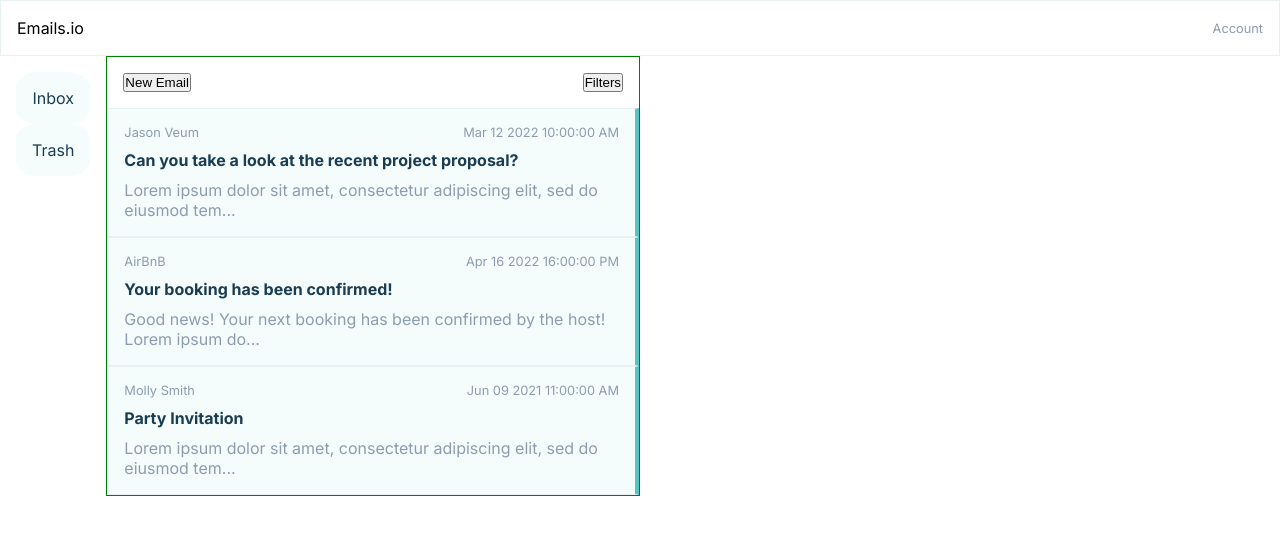
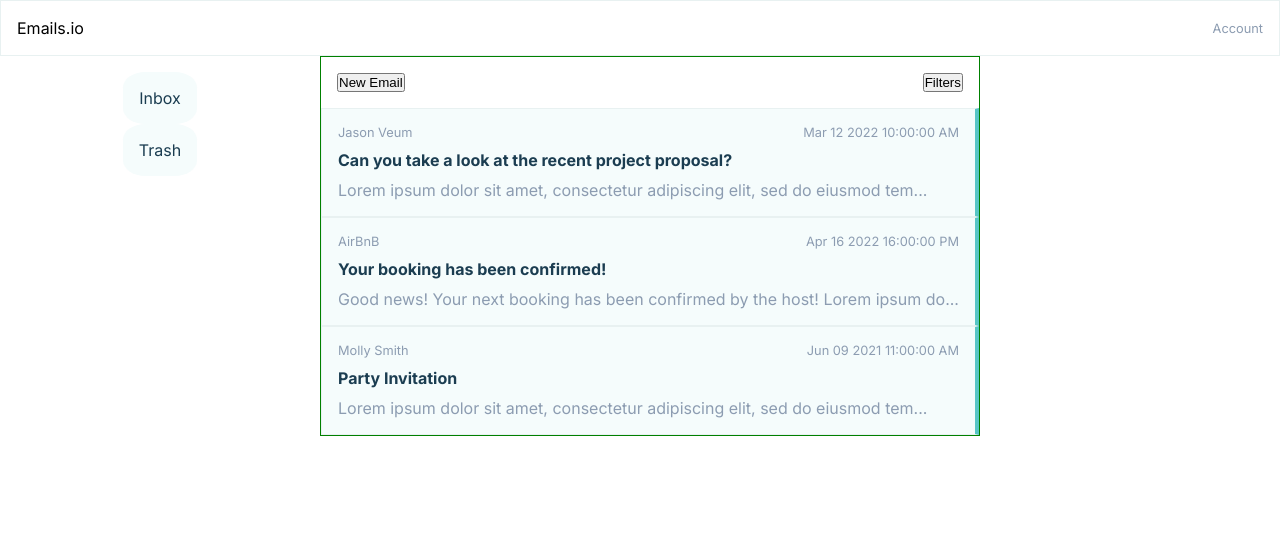
Before and after one commit to alespiridigliozzi/react-email-clone, a React (Create React App) app: page / in a window 1280 px wide. Shown: the top 534 px of the page. Built offline with nearby package versions, Linux system fonts and the light colour scheme.

Commit message:
fixed grid-layout issue

```diff
--- a/src/App.scss
+++ b/src/App.scss
@@ -2,8 +2,6 @@
 @use './Styles/variables' as *;
 
 .App {
-    display: grid;
-    grid-template-columns: repeat(2, 1fr);
     font-family: 'Inter', sans-serif;
     width: 100%;
 }
--- a/src/Components/Sidebar/Sidebar.scss
+++ b/src/Components/Sidebar/Sidebar.scss
@@ -1,7 +1,7 @@
 @use '../../Styles/variables' as *;
 
 .sidebar {
-    // width: 25%;
+    width: 25%;
     padding: 1rem;
 
     &__menu {
```
